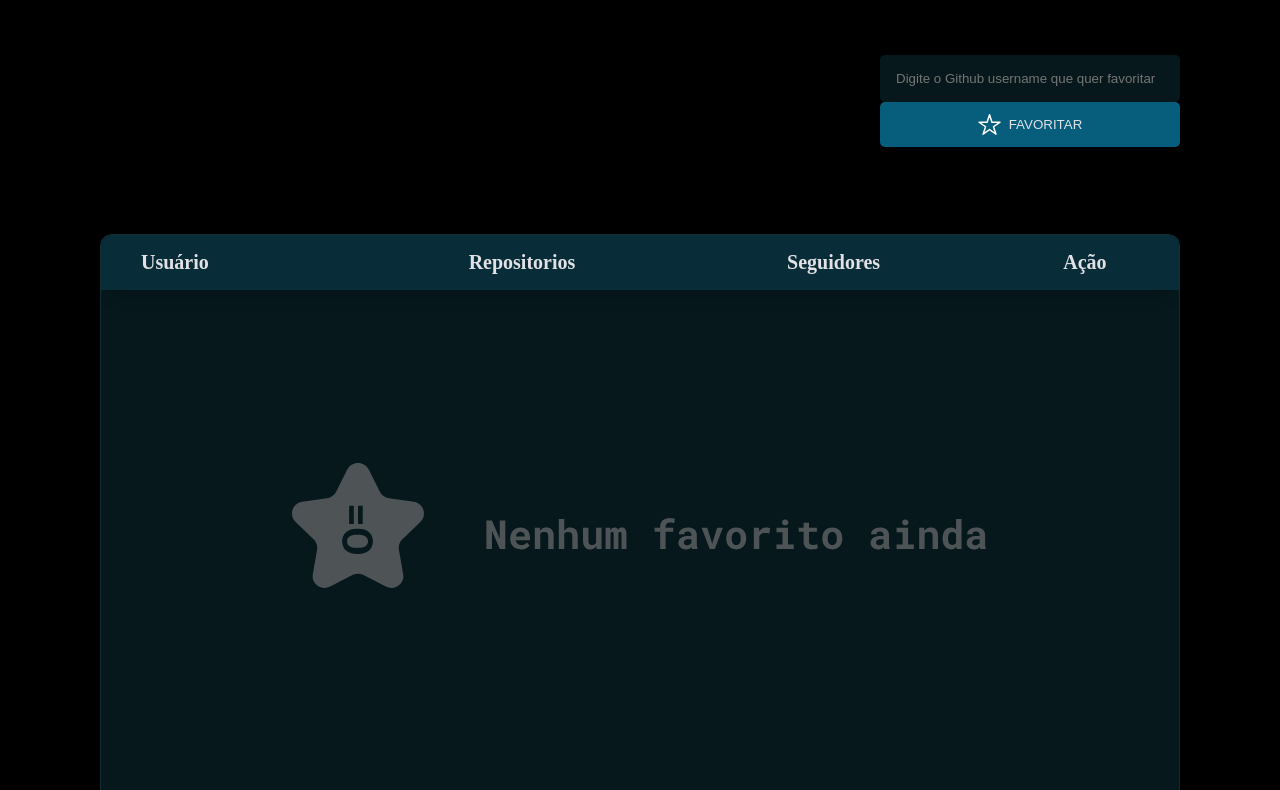
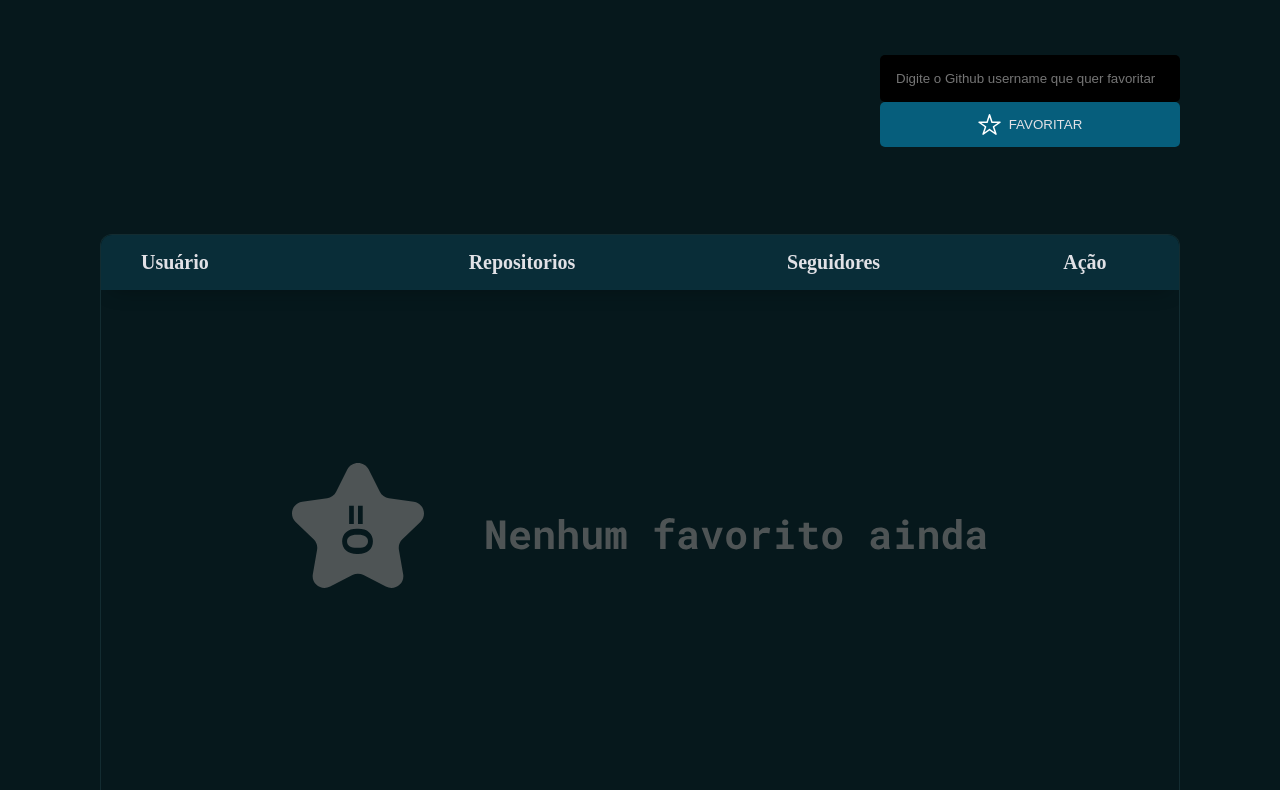
Before and after one commit to AlexJjunio/gitfav, a plain HTML site: page index.html in a window 1280 px wide. Shown: the part 103-893 px from the top of the page. Drawn offline with Linux system fonts and the light colour scheme.

Commit message:
Update style.css

```diff
--- a/style.css
+++ b/style.css
@@ -17,7 +17,7 @@
 
 body {
   font-size: 1.6rem;
-  background-color: black;
+  background-color: var(--list-color);
   color: white;
 }
 
@@ -80,7 +80,7 @@ header {
   border: none;
   outline: none;
 
-  background-color: var(--list-color);
+  background-color: rgb(0, 0, 0);
   color: var(--text-color);
 }
 
```
